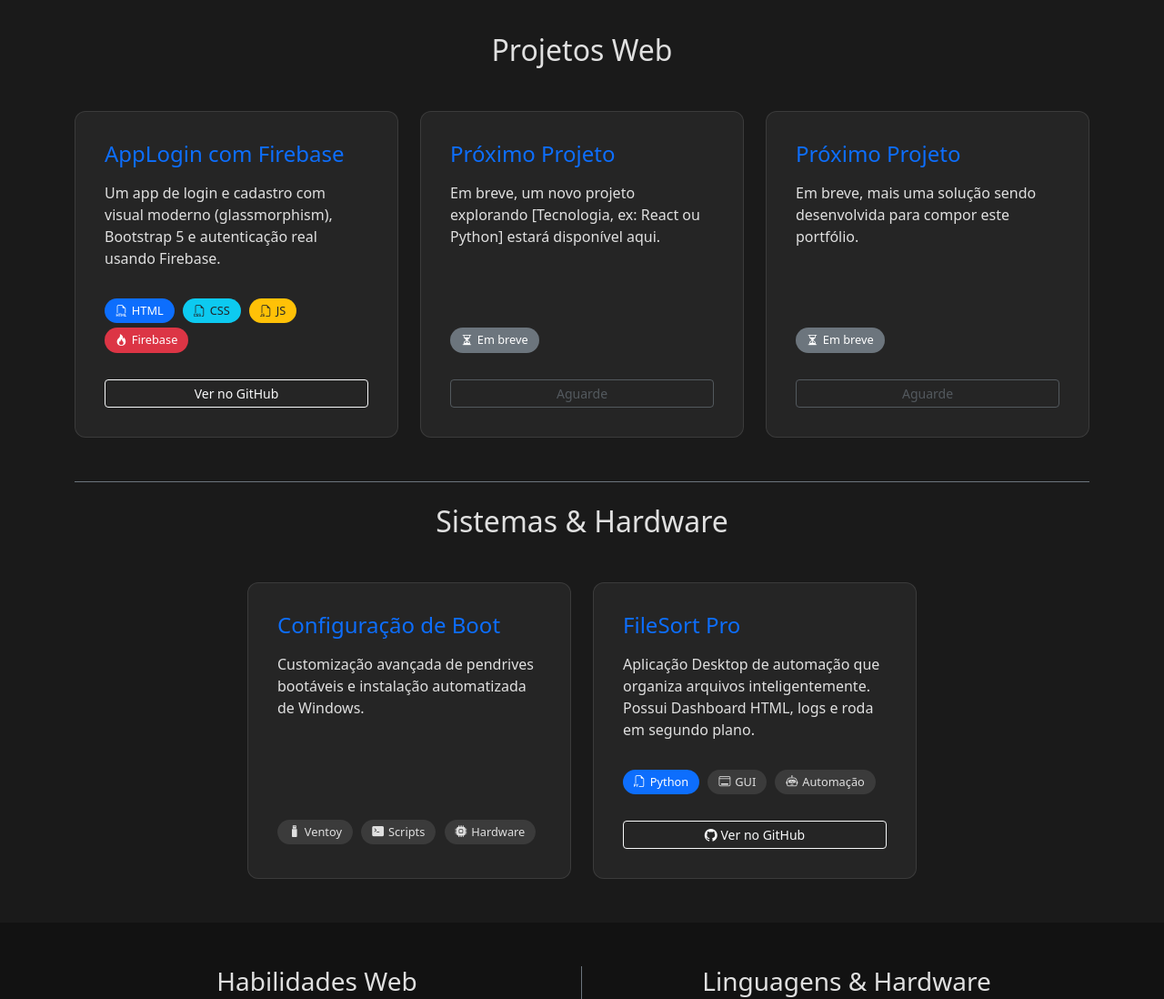
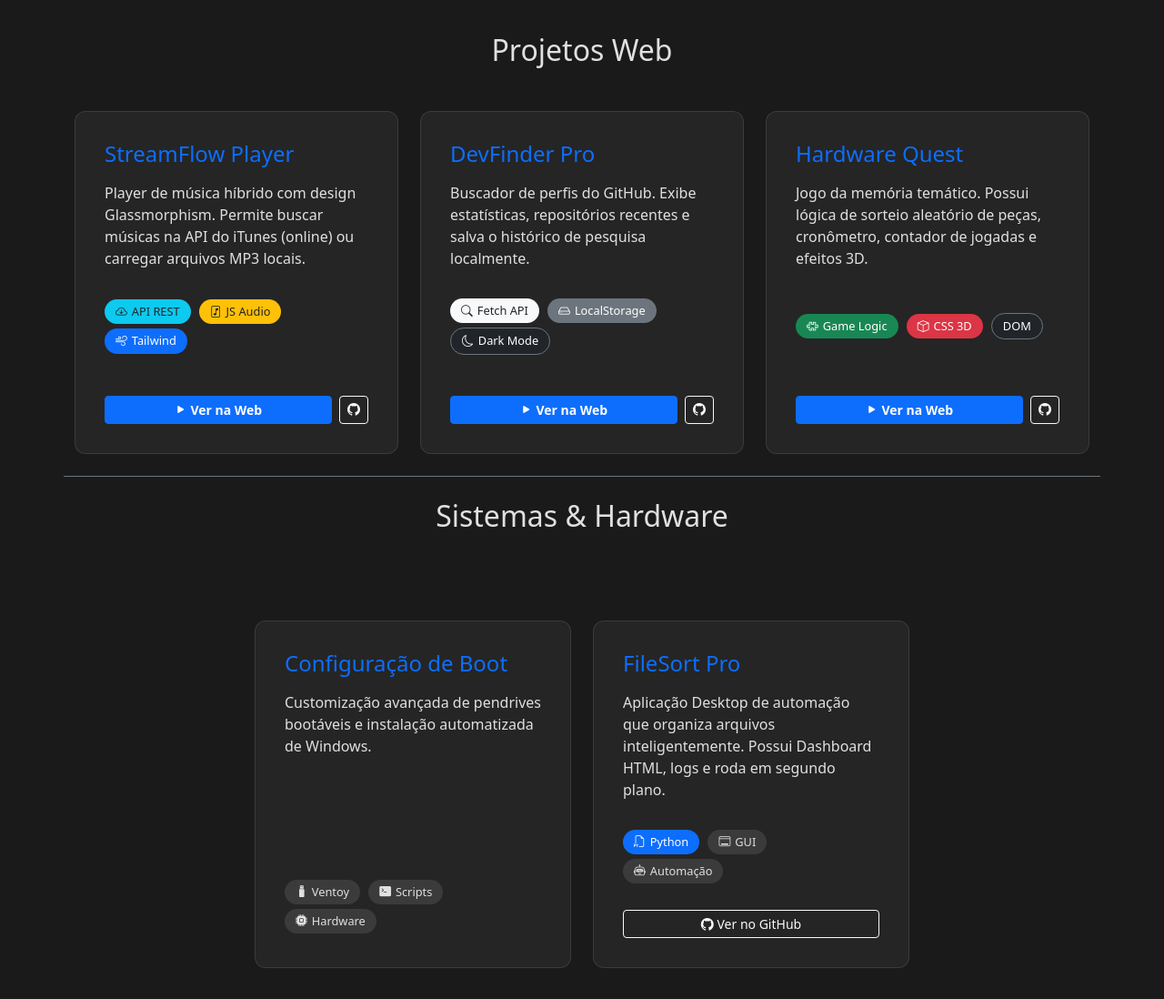
Before and after one commit to Eenzo71/portfolio-2025, a plain HTML site: page index.html in a window 1280 px wide. Shown: the part 1620-2718 px from the top of the page at 91% size. Drawn offline with nearby package versions, Linux system fonts and the light colour scheme.

Commit message:
Add new projects and update existing project details

```diff
--- a/index.html
+++ b/index.html
@@ -70,41 +70,69 @@
                 <div class="row g-4 justify-content-center mb-5">
 
                     <div class="col-lg-4 col-md-6">
-                        <div class="caixa-projeto">
-                            <h3>AppLogin com Firebase</h3>
-                            <p>Um app de login e cadastro com visual moderno (glassmorphism), Bootstrap 5 e autenticação real usando Firebase.</p>
-                            <div class="tags-tech">
-                                <span class="etiqueta bg-primary text-white"><i class="bi bi-filetype-html"></i> HTML</span>
-                                <span class="etiqueta bg-info text-dark"><i class="bi bi-filetype-css"></i> CSS</span>
-                                <span class="etiqueta bg-warning text-dark"><i class="bi bi-filetype-js"></i> JS</span>
-                                <span class="etiqueta bg-danger text-white"><i class="bi bi-fire"></i> Firebase</span>
+                        <div class="caixa-projeto d-flex flex-column h-100">
+                            <h3>StreamFlow Player</h3>
+                            <p>Player de música híbrido com design Glassmorphism. Permite buscar músicas na API do iTunes (online) ou carregar arquivos MP3 locais.</p>
+
+                            <div class="tags-tech mb-3">
+                                <span class="etiqueta bg-info text-dark"><i class="bi bi-cloud-arrow-down"></i> API REST</span>
+                                <span class="etiqueta bg-warning text-dark"><i class="bi bi-file-music"></i> JS Audio</span>
+                                <span class="etiqueta bg-primary text-white"><i class="bi bi-wind"></i> Tailwind</span>
                             </div>
-                            <a href="#" target="_blank" class="btn btn-outline-light mt-4 btn-sm">Ver no GitHub</a>
+
+                            <div class="mt-auto pt-4 d-flex gap-2">
+                                <a href="#" target="_blank" class="btn btn-primary btn-sm flex-grow-1 fw-bold">
+                                    <i class="bi bi-play-fill"></i> Ver na Web
+                                </a>
+                            <a href="https://github.com/Eenzo71/stream-flow-player" target="_blank" class="btn btn-outline-light btn-sm" title="Ver Código">
+                                <i class="bi bi-github"></i>
+                            </a>
                         </div>
                     </div>
+                </div>
 
-                    <div class="col-lg-4 col-md-6">
-                        <div class="caixa-projeto">
-                            <h3>Próximo Projeto</h3>
-                            <p>Em breve, um novo projeto explorando [Tecnologia, ex: React ou Python] estará disponível aqui.</p>
-                            <div class="tags-tech">
-                                <span class="etiqueta bg-secondary text-white"><i class="bi bi-hourglass-split"></i> Em breve</span>
-                            </div>
-                            <a href="#" target="_blank" class="btn btn-outline-secondary mt-4 btn-sm disabled">Aguarde</a>
+                <div class="col-lg-4 col-md-6">
+                    <div class="caixa-projeto d-flex flex-column h-100">
+                        <h3>DevFinder Pro</h3>
+                        <p>Buscador de perfis do GitHub. Exibe estatísticas, repositórios recentes e salva o histórico de pesquisa localmente.</p>
+
+                        <div class="tags-tech mb-3">
+                            <span class="etiqueta bg-light text-dark"><i class="bi bi-search"></i> Fetch API</span>
+                            <span class="etiqueta bg-secondary text-white"><i class="bi bi-hdd"></i> LocalStorage</span>
+                            <span class="etiqueta bg-dark border border-secondary text-white"><i class="bi bi-moon"></i> Dark Mode</span>
+                        </div>
+
+                        <div class="mt-auto pt-4 d-flex gap-2">
+                            <a href="#" target="_blank" class="btn btn-primary btn-sm flex-grow-1 fw-bold">
+                                <i class="bi bi-play-fill"></i> Ver na Web
+                            </a>
+                            <a href="https://github.com/Eenzo71/devfinder-explorer" target="_blank" class="btn btn-outline-light btn-sm" title="Ver Código">
+                                <i class="bi bi-github"></i>
+                            </a>
                         </div>
                     </div>
+                </div>
 
-                    <div class="col-lg-4 col-md-6">
-                        <div class="caixa-projeto">
-                            <h3>Próximo Projeto</h3>
-                            <p>Em breve, mais uma solução sendo desenvolvida para compor este portfólio.</p>
-                            <div class="tags-tech">
-                                <span class="etiqueta bg-secondary text-white"><i class="bi bi-hourglass-split"></i> Em breve</span>
-                            </div>
-                            <a href="#" target="_blank" class="btn btn-outline-secondary mt-4 btn-sm disabled">Aguarde</a>
+                <div class="col-lg-4 col-md-6">
+                    <div class="caixa-projeto d-flex flex-column h-100">
+                        <h3>Hardware Quest</h3>
+                        <p>Jogo da memória temático. Possui lógica de sorteio aleatório de peças, cronômetro, contador de jogadas e efeitos 3D.</p>
+
+                        <div class="tags-tech mb-3">
+                            <span class="etiqueta bg-success text-white"><i class="bi bi-puzzle"></i> Game Logic</span>
+                            <span class="etiqueta bg-danger text-white"><i class="bi bi-box"></i> CSS 3D</span>
+                            <span class="etiqueta bg-dark border border-secondary text-white">DOM</span>
+                        </div>
+
+                        <div class="mt-auto pt-4 d-flex gap-2">
+                            <a href="#" target="_blank" class="btn btn-primary btn-sm flex-grow-1 fw-bold">
+                                <i class="bi bi-play-fill"></i> Ver na Web
+                            </a>
+                            <a href="https://github.com/Eenzo71/hardware-quest-memory" target="_blank" class="btn btn-outline-light btn-sm" title="Ver Código">
+                                <i class="bi bi-github"></i>
+                            </a>
                         </div>
                     </div>
-
                 </div>
 
                 <h2 class="text-center mb-5 pt-4 border-top border-secondary">Sistemas & Hardware</h2>
```
